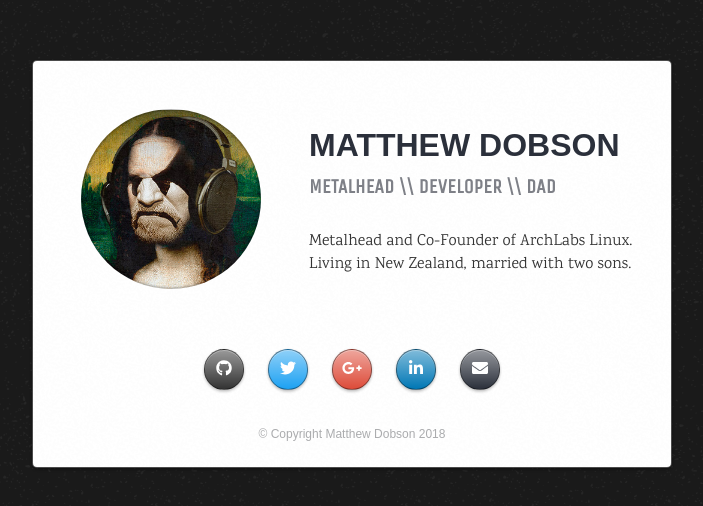
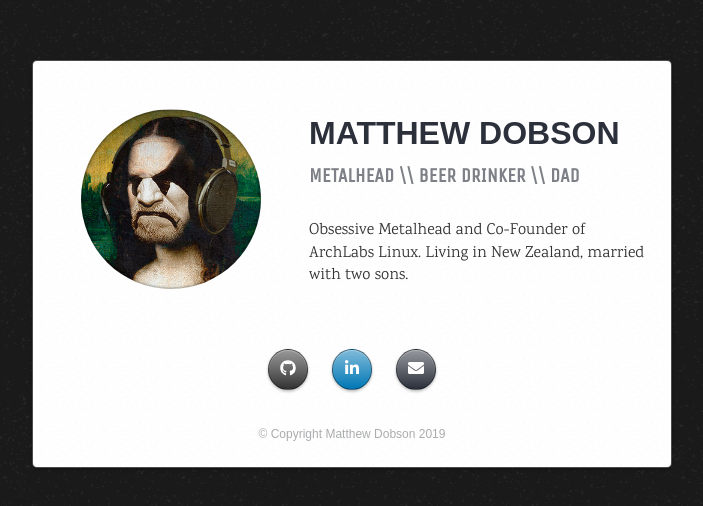
Before and after one commit to Dobbie03/dobbie03.github.io, a plain HTML site: page index.html in a window 1280 px wide. Shown: the part 136-642 px from the top of the page, without its empty margins (288-991 px from the left). Drawn offline with nearby package versions, Linux system fonts and the light colour scheme; a script that the page names is missing; a web font is replaced by a local one.

Commit message:
updated links

```diff
--- a/index.html
+++ b/index.html
@@ -45,17 +45,15 @@
       <div class="avatar"></div>
       <div class="copy">
         <h1>Matthew Dobson</h1>
-        <h2>Metalhead \\ Developer \\ Dad</h2>
-        <p>Metalhead and Co-Founder of ArchLabs Linux.  Living in New Zealand, married with two sons.</p>
+        <h2>Metalhead \\ Beer Drinker \\ Dad</h2>
+        <p>Obsessive Metalhead and Co-Founder of ArchLabs Linux.  Living in New Zealand, married with two sons.</p>
       </div>
       <div class="socials">
         <a href="https://github.com/dobbie03" target="_blank" class="btn github"><i title="GitHub" class="fab fa-fw fa-github"></i></a>
-        <a href="https://twitter.com/archlabslinux" target="_blank" class="btn twitter"><i title="Twitter" class="fab fa-fw fa-twitter"></i></a>
-        <a href="https://plus.google.com/+MattDobson" target="_blank" class="btn google-plus"><i title="Google+" class="fab fa-fw fa-google-plus-g"></i></a>
         <a href="https://linkedin.com/in/matt-dobson-049a9189" target="_blank" class="btn linkedin"><i title="LinkedIn" class="fab fa-fw fa-linkedin-in"></i></a>
         <a href="mailto: dobbie03@protonmail.com" target="_blank" class="btn email"><i title="Email" class="fas fa-fw fa-envelope"></i></a>
       </div>
-      <small class="copyright">&copy; Copyright Matthew Dobson 2018</small>
+      <small class="copyright">&copy; Copyright Matthew Dobson 2019</small>
     </main>
   <body>
 
```
